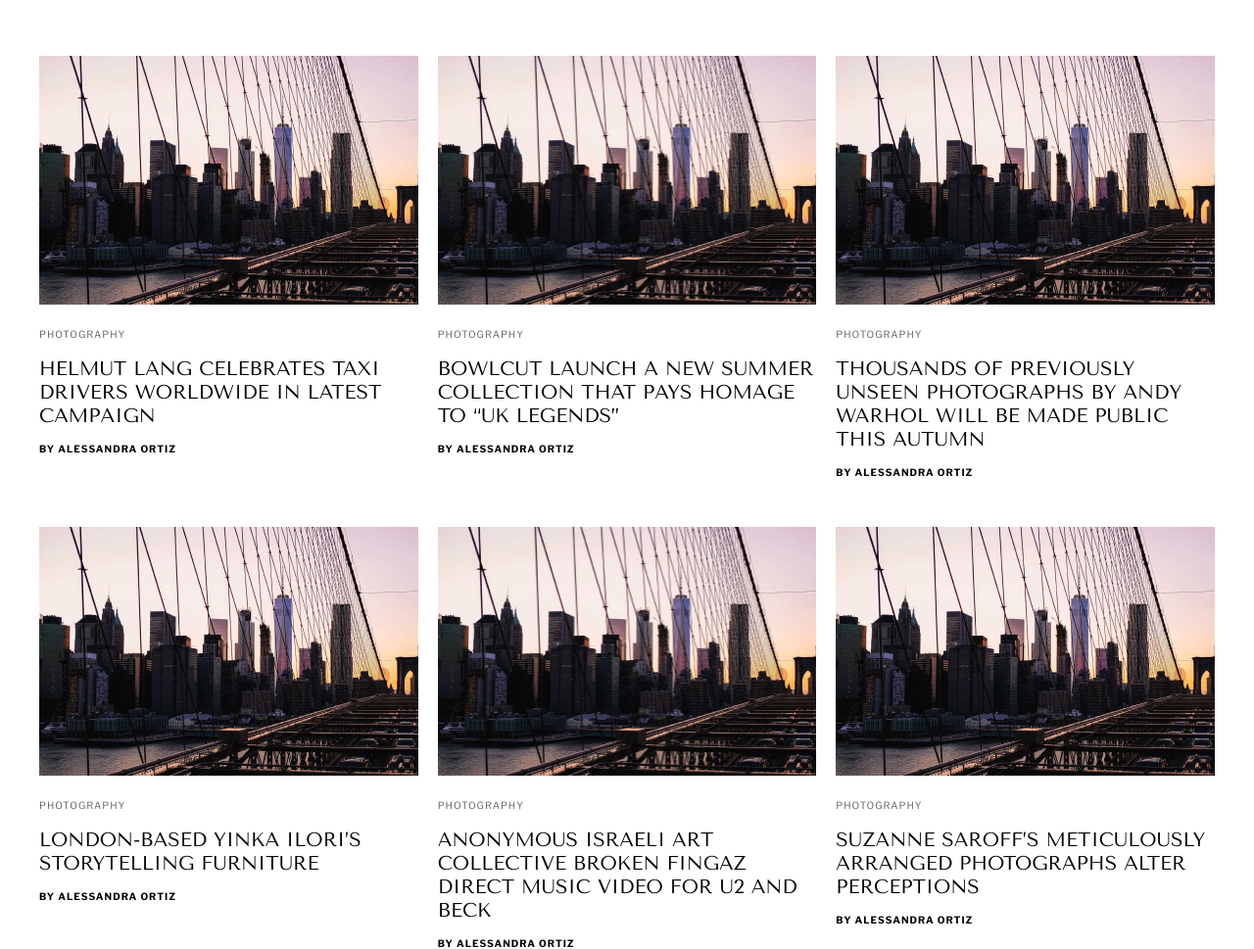
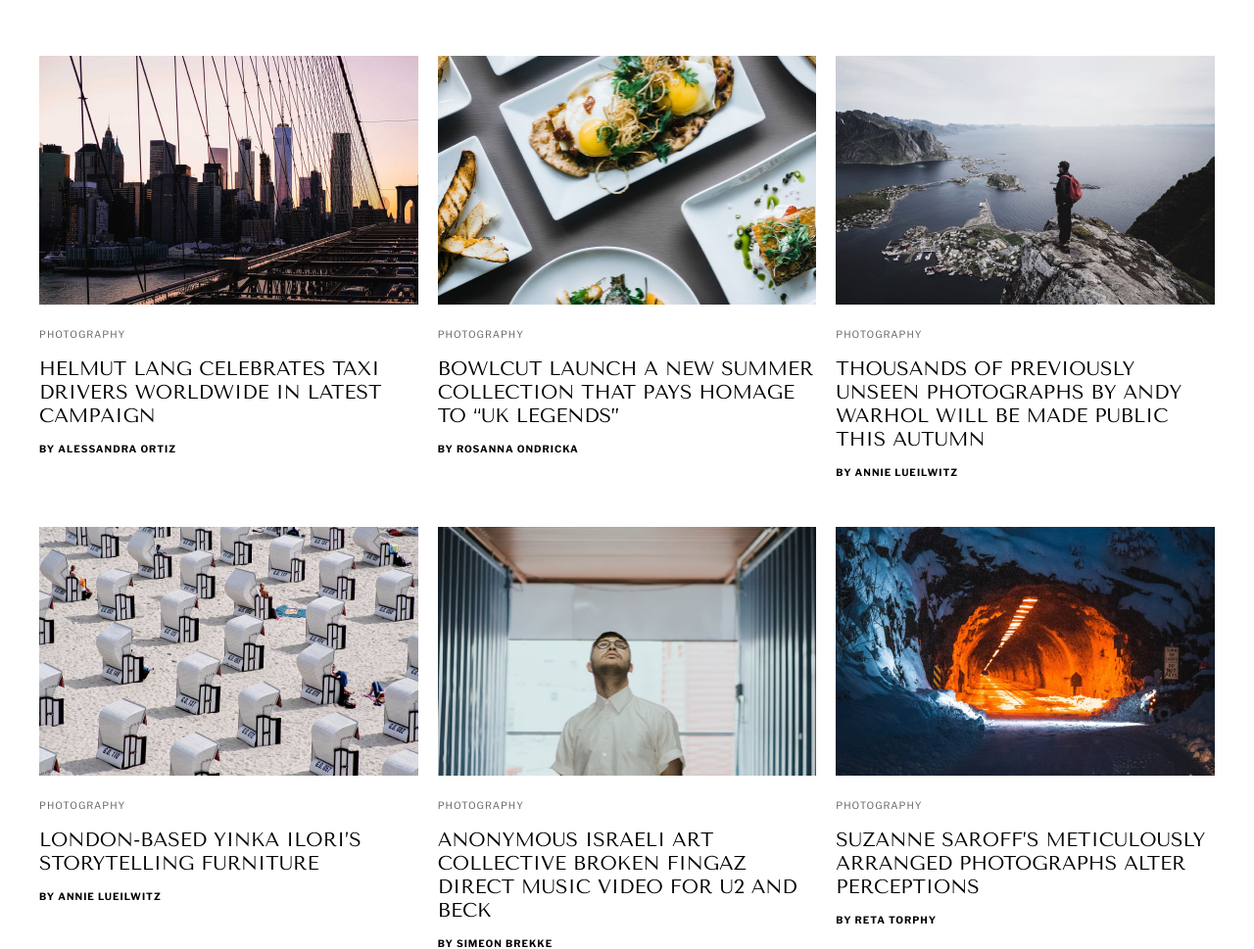
Before and after one commit to Mikhaylov-M/photo-site, a plain HTML site: page index.html in a window 1280 px wide. Shown: the part 627-1596 px from the top of the page at 98% size. Drawn offline with Linux system fonts and the light colour scheme.

Commit message:
added new photo and author name

```diff
--- a/index.html
+++ b/index.html
@@ -57,43 +57,43 @@
         </div>
         <div class="photo__card">
             <div class="photo__image">
-                <img src="./assets/images/photo1.jpg" alt="photo city">
+                <img src="./assets/images/photo2.jpg" alt="photo city">
             </div>
             <p class="photo__caption">Photography</p>
             <h4 class="photo__title">Bowlcut launch a new summer collection that pays homage to “UK legends”</h4>
-            <p class="photo__author">By Alessandra Ortiz</p>
+            <p class="photo__author">By Rosanna Ondricka</p>
         </div>
         <div class="photo__card">
             <div class="photo__image">
-                <img src="./assets/images/photo1.jpg" alt="photo city">
+                <img src="./assets/images/photo3.jpg" alt="photo city">
             </div>
             <p class="photo__caption">Photography</p>
             <h4 class="photo__title">Thousands of previously unseen photographs by Andy Warhol will be made public this Autumn</h4>
-            <p class="photo__author">By Alessandra Ortiz</p>
+            <p class="photo__author">By Annie Lueilwitz</p>
         </div>
         <div class="photo__card">
             <div class="photo__image">
-                <img src="./assets/images/photo1.jpg" alt="photo city">
+                <img src="./assets/images/photo4.jpg" alt="photo city">
             </div>
             <p class="photo__caption">Photography</p>
             <h4 class="photo__title">London-based Yinka Ilori’s storytelling furniture</h4>
-            <p class="photo__author">By Alessandra Ortiz</p>
+            <p class="photo__author">By Annie Lueilwitz</p>
         </div>
         <div class="photo__card">
             <div class="photo__image">
-                <img src="./assets/images/photo1.jpg" alt="photo city">
+                <img src="./assets/images/photo5.jpg" alt="photo city">
             </div>
             <p class="photo__caption">Photography</p>
             <h4 class="photo__title">Anonymous Israeli art collective Broken Fingaz direct music video for U2 and Beck</h4>
-            <p class="photo__author">By Alessandra Ortiz</p>
+            <p class="photo__author">By Simeon Brekke</p>
         </div>
         <div class="photo__card">
             <div class="photo__image">
-                <img src="./assets/images/photo1.jpg" alt="photo city">
+                <img src="./assets/images/photo6.jpg" alt="photo city">
             </div>
             <p class="photo__caption">Photography</p>
             <h4 class="photo__title">Suzanne Saroff’s meticulously arranged photographs alter perceptions</h4>
-            <p class="photo__author">By Alessandra Ortiz</p>
+            <p class="photo__author">By Reta Torphy</p>
         </div>
     </div>
 </section>
```
Also changed, not shown: assets/images/photo2.jpg (added), assets/images/photo3.jpg (added), assets/images/photo4.jpg (added), assets/images/photo5.jpg (added), assets/images/photo6.jpg (added).
